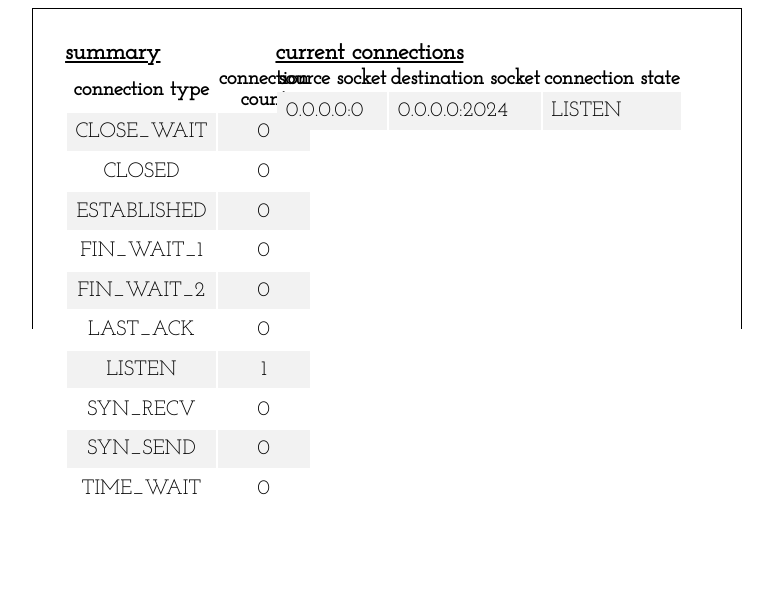
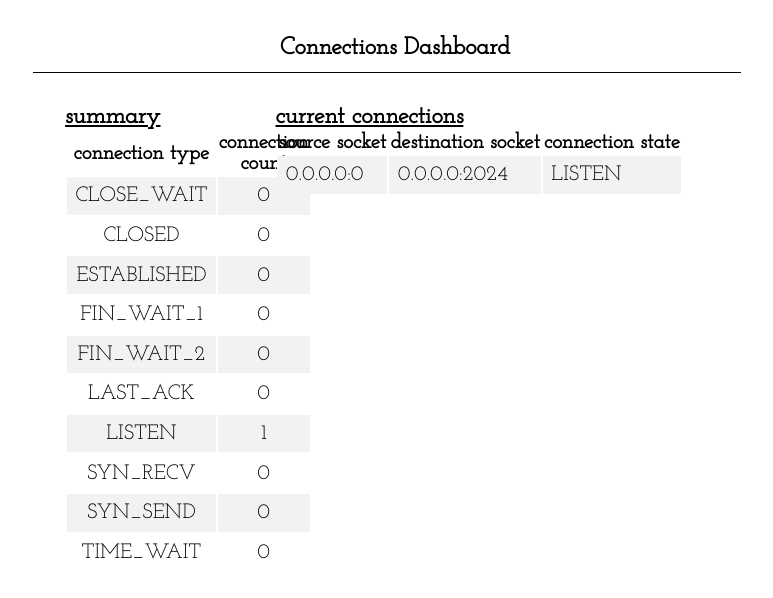
Before and after one commit to jwpowers2/NetworkConnectionsDashboard, a Flask app: page / in a window 1280 px wide. Shown: the top 598 px of the page, without its empty margins (253-1026 px from the left). Run offline with Flask 2, Linux system fonts and the light colour scheme.

Commit message:
abstract out some code

```diff
--- a/app.py
+++ b/app.py
@@ -1,54 +1,14 @@
-import atexit,time
 from flask import Flask,render_template
-from apscheduler.schedulers.background import BackgroundScheduler
-from apscheduler.triggers.interval import IntervalTrigger
 from netstat import netstat
+from status_dictionary import status_dictionary
 
 app = Flask(__name__)
 
-atexit.register(lambda:scheduler.shutdown())
-
 @app.route('/')
-def hello():
-
-    # get totals for the different states and send it through
-    # process[4] in process_list array is the state
+def index():
 
     traffic = netstat()
-    sdict = {
-            'CLOSE_WAIT':0,
-            'CLOSED':0,
-            'ESTABLISHED':0,
-            'FIN_WAIT_1':0,
-            'FIN_WAIT_2':0,
-            'LAST_ACK':0,
-            'LISTEN':0,
-            'SYN_RECV':0,
-            'SYN_SEND':0,
-            'TIME_WAIT':0
-            }
-    for t in traffic:
-
-        if (t[4] == 'CLOSE_WAIT'):
-            sdict['CLOSE_WAIT'] += 1
-        if (t[4] == 'CLOSED'):
-            sdict['CLOSED'] += 1
-        if (t[4] == 'ESTABLISHED'):
-            sdict['ESTABLISHED'] += 1
-        if (t[4] == 'FIN_WAIT_1'):
-            sdict['FIN_WAIT_1'] += 1
-        if (t[4] == 'FIN_WAIT_2'):
-            sdict['FIN_WAIT_2'] += 1
-        if (t[4] == 'LAST_ACK'):
-            sdict['LAST_ACK'] += 1
-        if (t[4] == 'LISTEN'):
-            sdict['LISTEN'] += 1
-        if (t[4] == 'SYN_RECV'):
-            sdict['SYN_RECV'] += 1
-        if (t[4] == 'SYN_SEND'):
-            sdict['SYN_SEND'] += 1
-        if (t[4] == 'TIME_WAIT'):
-            sdict['TIME_WAIT'] += 1
+    sdict = status_dictionary(traffic)
 
     return render_template('index.html',
                             process_list=traffic,
--- a/netstat.py
+++ b/netstat.py
@@ -1,4 +1,6 @@
 #!/usr/bin/python
+# current page of code sourced from Abhishek Singh at:
+# https://gist.github.com/abhi-bit/cafd0edcf107ac2f66b9
 
 import pwd
 import os
--- a/static/css/style.css
+++ b/static/css/style.css
@@ -1,7 +1,12 @@
 *{
 font-family: 'Josefin Slab', serif;
 }
-
+.header{
+text-align:center;
+width:100%;
+height:3em;
+padding:.5em;
+}
 .label{
 margin:0 auto;
 text-decoration:underline;
@@ -22,8 +27,6 @@ height:20em;
 width:56%;
 margin:0 auto;
 float:center;
-border-right:1px solid black;
-border-left:1px solid black;
 border-top:1px solid black;
 }
 .stats{
--- /dev/null
+++ b/status_dictionary.py
@@ -0,0 +1,45 @@
+#!/usr/bin/python
+
+# argument is output of netstat
+# status_dictionary outputs a total for
+# each status, for the UI
+
+def status_dictionary(traffic):
+
+    sdict = {
+            'CLOSE_WAIT':0,
+            'CLOSED':0,
+            'ESTABLISHED':0,
+            'FIN_WAIT_1':0,
+            'FIN_WAIT_2':0,
+            'LAST_ACK':0,
+            'LISTEN':0,
+            'SYN_RECV':0,
+            'SYN_SEND':0,
+            'TIME_WAIT':0
+            }
+
+    for t in traffic:
+
+        if (t[4] == 'CLOSE_WAIT'):
+            sdict['CLOSE_WAIT'] += 1
+        if (t[4] == 'CLOSED'):
+            sdict['CLOSED'] += 1
+        if (t[4] == 'ESTABLISHED'):
+            sdict['ESTABLISHED'] += 1
+        if (t[4] == 'FIN_WAIT_1'):
+            sdict['FIN_WAIT_1'] += 1
+        if (t[4] == 'FIN_WAIT_2'):
+            sdict['FIN_WAIT_2'] += 1
+        if (t[4] == 'LAST_ACK'):
+            sdict['LAST_ACK'] += 1
+        if (t[4] == 'LISTEN'):
+            sdict['LISTEN'] += 1
+        if (t[4] == 'SYN_RECV'):
+            sdict['SYN_RECV'] += 1
+        if (t[4] == 'SYN_SEND'):
+            sdict['SYN_SEND'] += 1
+        if (t[4] == 'TIME_WAIT'):
+            sdict['TIME_WAIT'] += 1
+
+    return sdict
--- a/templates/index.html
+++ b/templates/index.html
@@ -6,6 +6,9 @@
 		<link rel="stylesheet" href="{{ url_for('static', filename='css/style.css') }}">
 	</head>
 	<body>
+		<div class="header">
+			<h2>Connections Dashboard</h2>
+		</div>
 		<div class="wrapper">
 		<div class="stats">
 			<h2 class="label">summary</h2>
```
